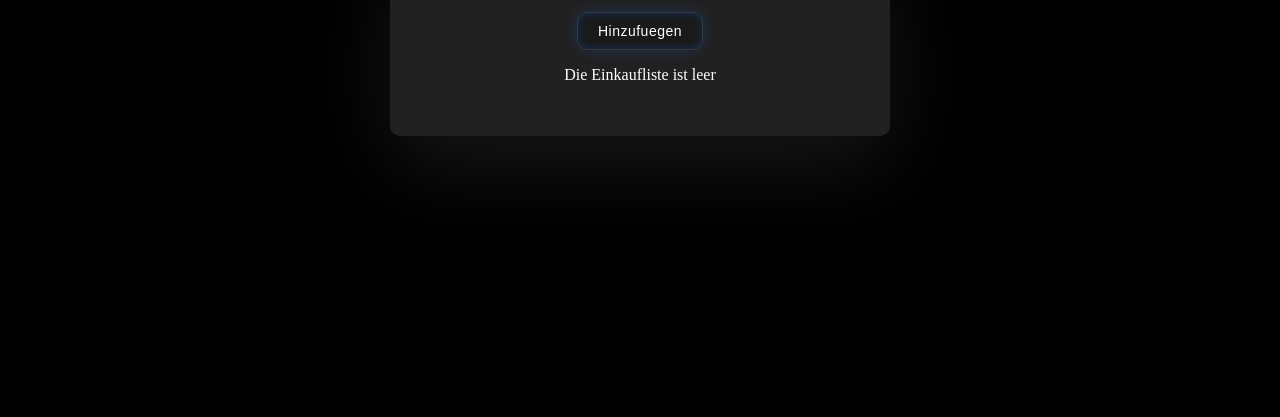
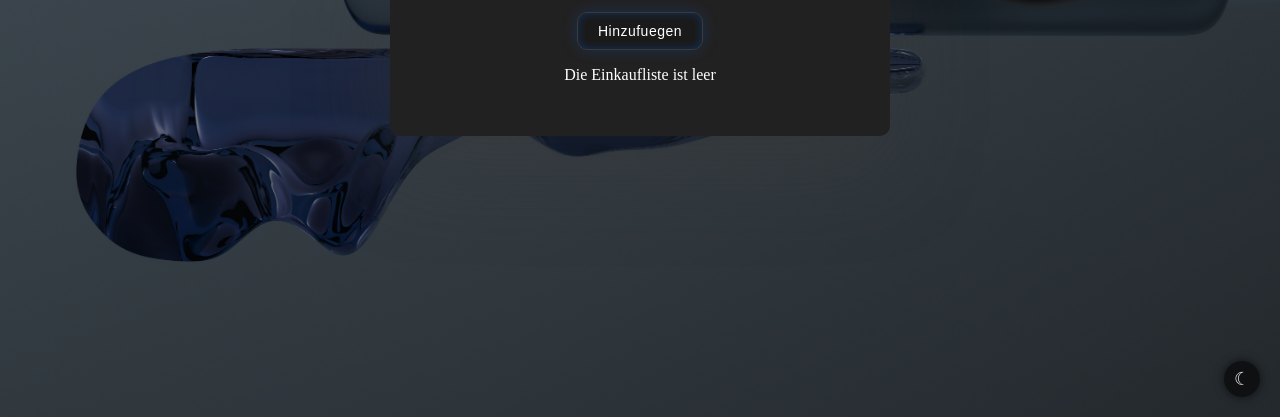
Before and after one commit to Alex199108/anwendungsentwicklung-practice, a plain HTML site: page js-basics/einkaufzettel/index.html in a window 1280 px wide. Shown: the part 383-800 px from the top of the page. Drawn offline with Linux system fonts and the light colour scheme.

Commit message:
UI-Update: Hintergrund angepasst und Dark-Mode-Toggle hinzugefügt

```diff
--- a/js-basics/einkaufzettel/index.html
+++ b/js-basics/einkaufzettel/index.html
@@ -6,6 +6,8 @@
     <title>Document</title>
     <link rel="stylesheet" href="style.css">
 </head>
+<button id="theme-toggle" class="theme-toggle" aria-label="Toggle Dark Mode">  ☾
+</button>
 <body>
     <h1>Einkaufliste</h1>
     <div class="container">
--- a/js-basics/einkaufzettel/style.css
+++ b/js-basics/einkaufzettel/style.css
@@ -2,6 +2,32 @@
     margin: 0;
     padding: 0;
     box-sizing: border-box;
+}
+
+.theme-toggle{
+    position: fixed;
+    right: 20px;
+    bottom: 20px;
+    width: 36px;
+    height: 36px;
+    border-radius: 50%;
+    border: none;
+    cursor: pointer;
+    font-size: 18px;
+    display: flex;
+    align-items: center;
+    justify-content: center;
+
+    background: rgba(0,0,0,0.6);
+    color: #f5f5f5;
+    box-shadow:  0 0 10px rgba(0,0,0,0.6);
+    backdrop-filter: blur(6px);
+   transition: transform 0.2s ease, background 0.2s ease;
+    z-index: 9999;
+}
+.theme-toggle:hover{
+    transform: scale(1.05);
+    background: rgba(0,0,0,0.8)
 }
 
 body{
@@ -13,6 +39,23 @@ body{
     justify-content: center;
     align-items: center;
     min-height: 100vh;
+    /*probe bild*/
+    background-image: url("./img/steve-johnson-i3_3IOBGsxs-unsplash.jpg");
+    background-size: cover;
+    background-position: center;
+    background-repeat: no-repeat;
+    position: relative;
+    overflow: hidden;
+}
+body::before{
+    content: "";
+    position: absolute;
+    inset: 0;
+    background: linear-gradient(to bottom right,
+    rgba(0,0,0,0.4),
+    rgba(0,0,0,0.7)
+    );
+    z-index: -1;
 }
 
 .container {
```
Also changed, not shown: js-basics/einkaufzettel/img/steve-johnson-i3_3IOBGsxs-unsplash.jpg (added).
